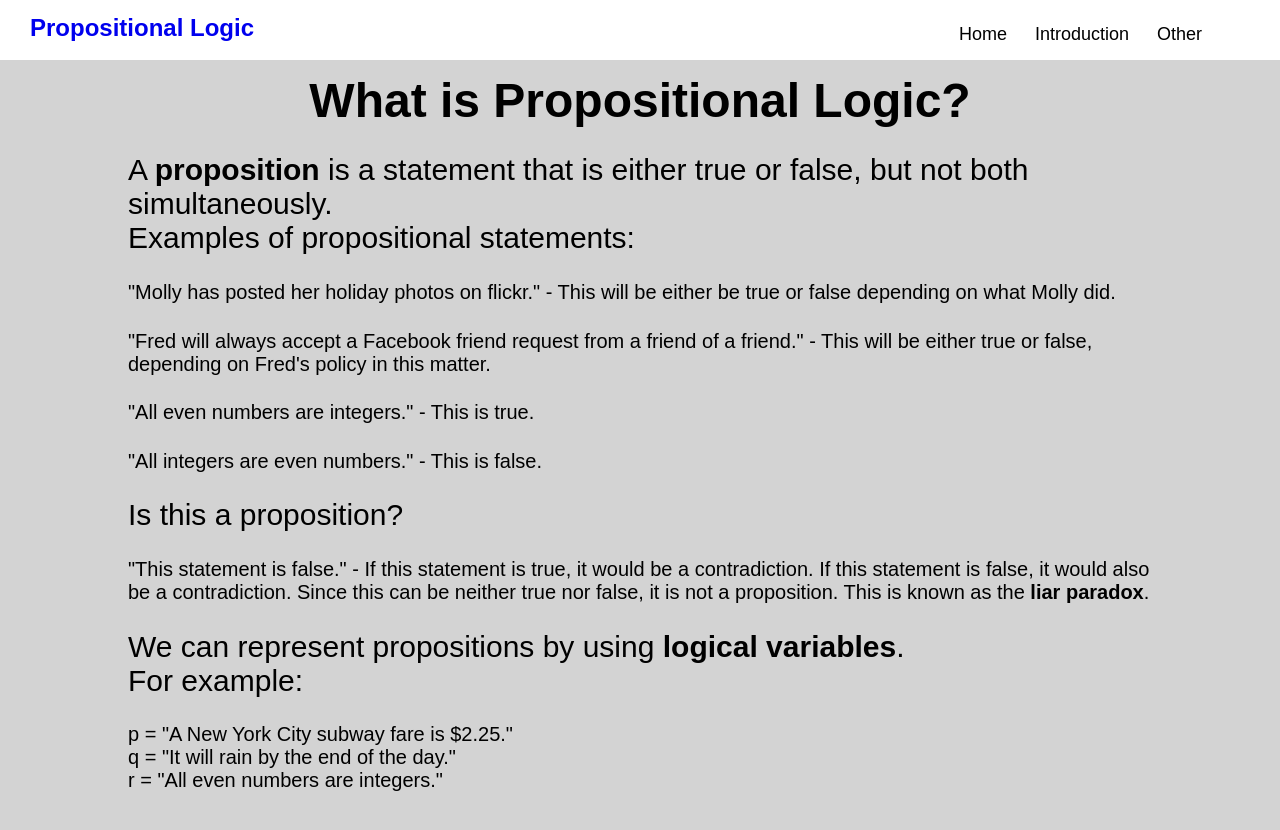
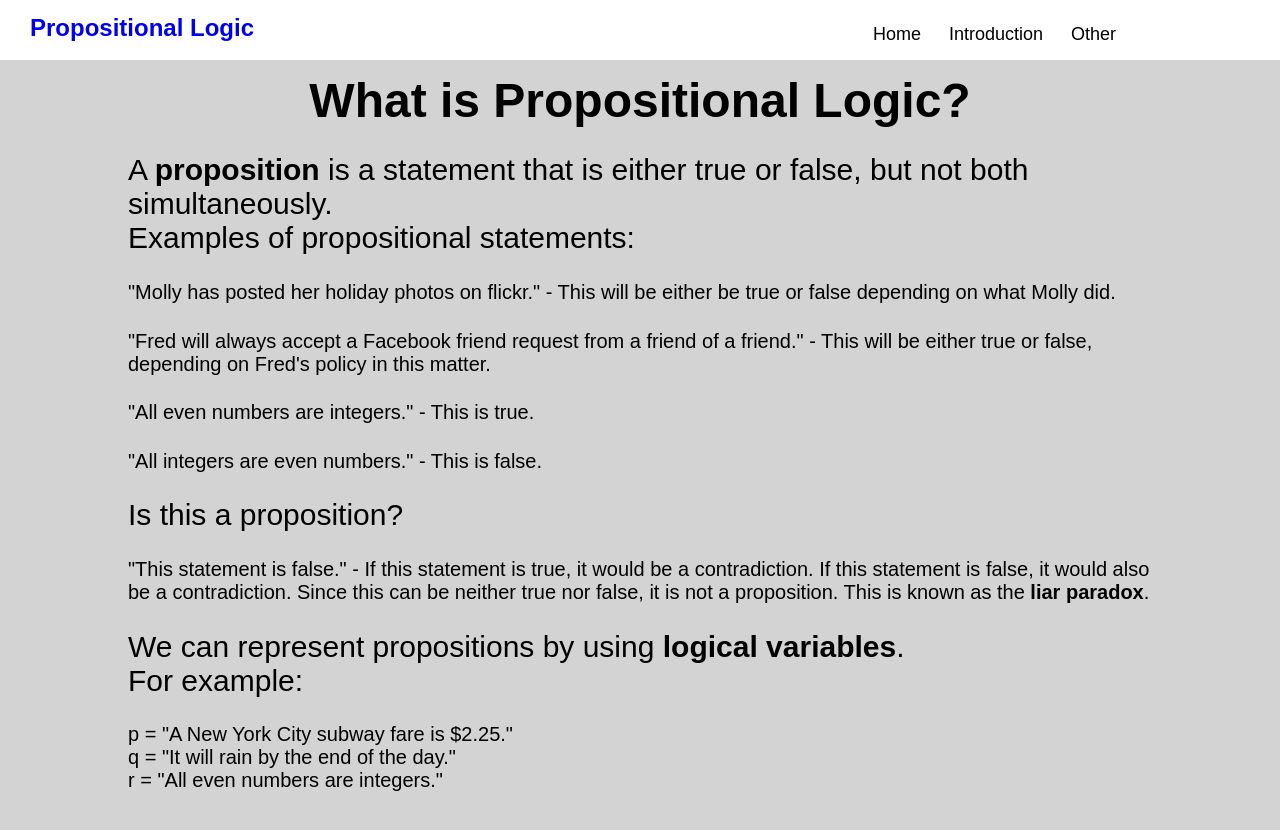
Before and after one commit to gavin33361/gavin33361.github.io, a plain HTML site: page template/logic.html in a window 1280 px wide. Drawn offline with Linux system fonts and the light colour scheme.

Commit message:
Update logic.css

```diff
--- a/style/logic.css
+++ b/style/logic.css
@@ -41,7 +41,7 @@ nav p a:visited {
 
 nav ul {
 	float: right;
-	margin-right: 5%;
+	margin-right: 150px;
 }
 
 nav ul li {
```
